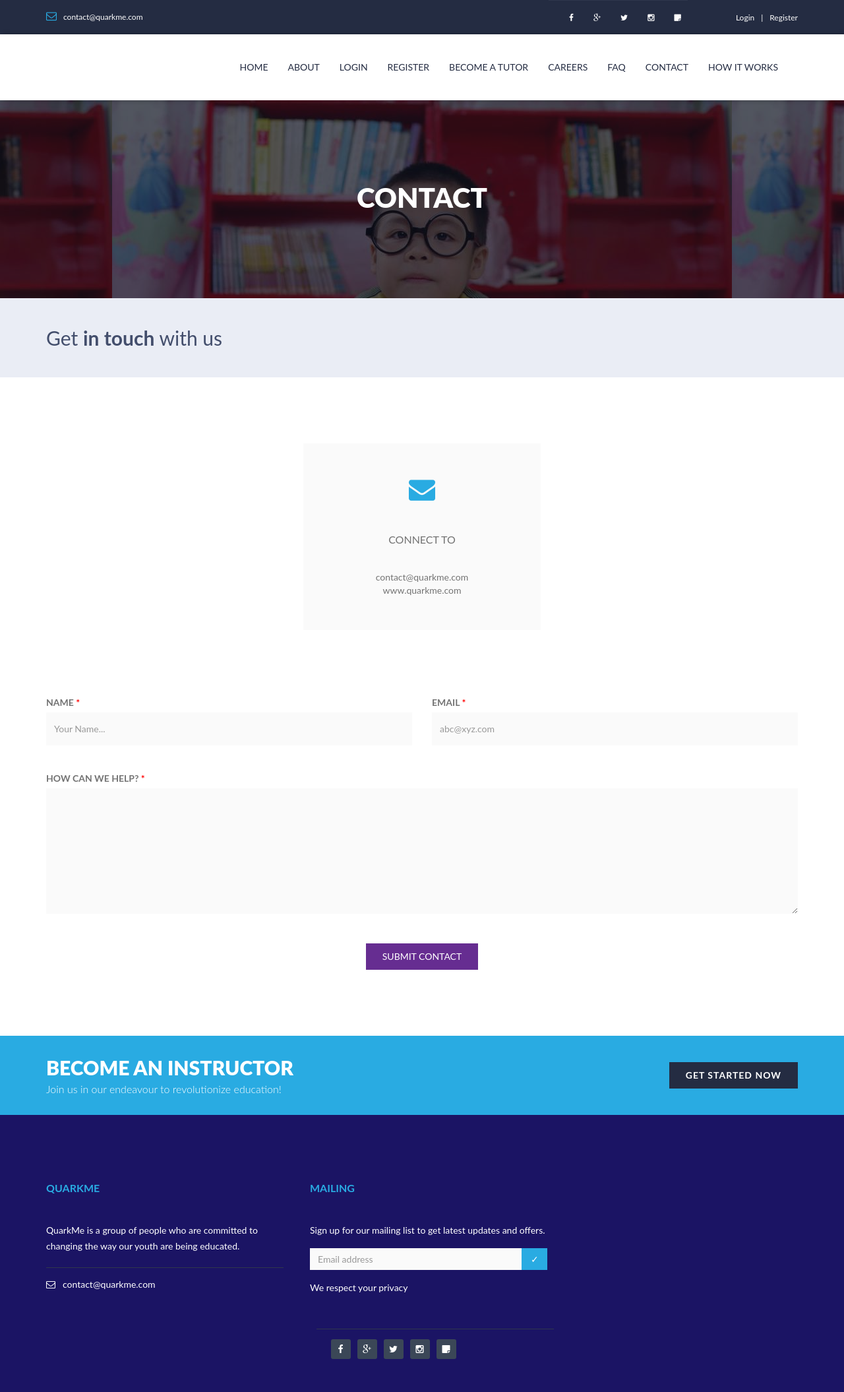
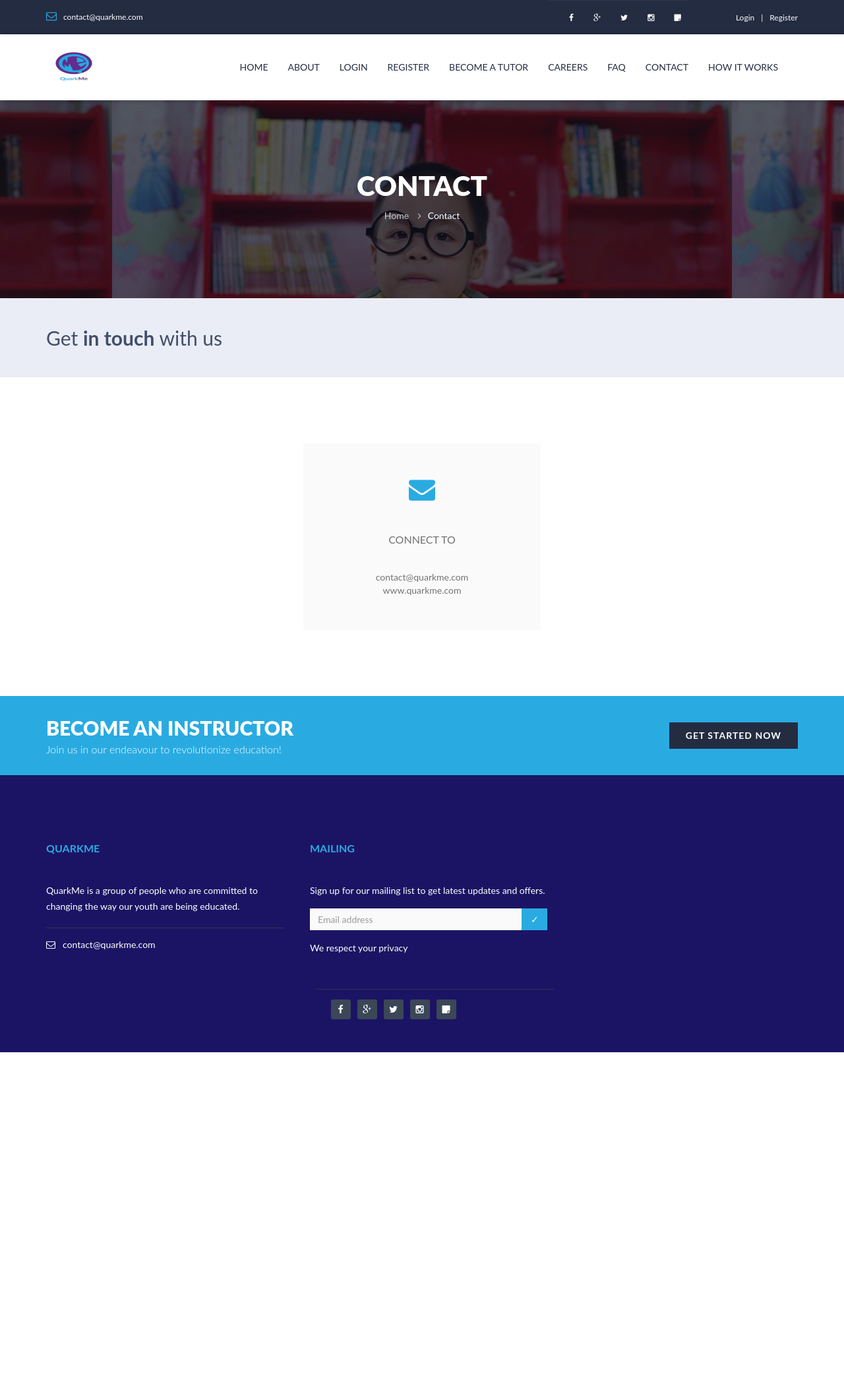
Before and after one commit to Padamja/website, a Django app: page /contact/ in a window 1280 px wide. Shown: the whole page at 66% size. After the commit the page ends 1595 px from the top, so only its background shows below. Run offline with Django 3.2, Linux system fonts and the light colour scheme; some libraries are stand-ins or nearby versions.

Commit message:
feat: updated about, contact, careers, faq pages

```diff
--- a/quarkme/templates/html/contact.html
+++ b/quarkme/templates/html/contact.html
@@ -26,7 +26,8 @@ QuarkMe | Contact Us
             <div class="container">
                 <div class="header-main-wrapper">
                     <div class="navbar-heade">
-
+                        <div class="logo pull-left"><a href="/" class="header-logo"><img src="{% static 'images/logo-color-1.png' %}" alt style="width: 84px;
+                            height: 50px;"/></a></div>
                         <button type="button" data-toggle="collapse" data-target=".navigation" class="navbar-toggle edugate-navbar"><span class="icon-bar"></span><span class="icon-bar"></span><span class="icon-bar"></span>
                         </button>
                     </div>
@@ -73,7 +74,13 @@ QuarkMe | Contact Us
                             <div class="page-title-wrapper">
                                 <!--.page-title-content-->
                                 <h2 class="captions">Contact</h2>
-                                </div>
+                                <ol class="breadcrumb">
+                                    <li><a href="/">Home</a>
+                                    </li>
+                                    <li class="active"><a href="#">Contact</a>
+                                    </li>
+                                </ol>
+                            </div>
                         </div>
                     </div>
                     <div class="section nav-subscribe">
@@ -108,38 +115,6 @@ QuarkMe | Contact Us
 
                                     </div>
                                 </div>
-                                <form class="bg-w-form contact-form" method="post" action="send_form_email.php">
-                                    <div class="row">
-                                        <div class="col-md-6">
-                                            <div class="form-group">
-                                                <label class="control-label form-label">NAME <span class="highlight">*</span>
-                                                </label>
-                                                <input type="text" placeholder="Your Name..." id="name" class="form-control form-input" />
-                                                <!--label.control-label.form-label.warning-label(for="") Warning for the above !-->
-                                            </div>
-                                        </div>
-                                        <div class="col-md-6">
-                                            <div class="form-group">
-                                                <label class="control-label form-label">EMAIL <span class="highlight">*</span>
-                                                </label>
-                                                <input type="text" placeholder="abc@xyz.com" id="email" class="form-control form-input" />
-                                                <!--label.control-label.form-label.warning-label(for="")-->
-                                            </div>
-                                        </div>
-
-                                        <div class="col-md-12">
-                                            <div class="contact-question form-group">
-                                                <label class="control-label form-label">HOW CAN WE HELP? <span class="highlight">*</span>
-                                                </label>
-                                                <textarea id="comment" class="form-control form-input"></textarea>
-                                            </div>
-                                        </div>
-                                    </div>
-                                    <div class="contact-submit">
-                                        <button type="submit" class="btn btn-contact btn-green"><span>SUBMIT CONTACT</span>
-                                        </button>
-                                    </div>
-                                </form>
                             </div>
                         </div>
                     </div>
--- a/quarkme/templates/html/index.html
+++ b/quarkme/templates/html/index.html
@@ -12,7 +12,7 @@ QuarkMe | Home
             <div class="container">
                 <div class="header-main-wrapper">
                     <div class="navbar-heade">
-                        <div class="logo pull-left"><a href="index.html" class="header-logo"><img src="{% static 'images/logo-color-1.png' %}" alt style="width: 84px;
+                        <div class="logo pull-left"><a href="/" class="header-logo"><img src="{% static 'images/logo-color-1.png' %}" alt style="width: 84px;
                             height: 50px;"/></a></div>
                         <button type="button" data-toggle="collapse" data-target=".navigation" class="navbar-toggle edugate-navbar"><span class="icon-bar"></span><span class="icon-bar"></span><span class="icon-bar"></span>
                         </button>
@@ -58,11 +58,11 @@ QuarkMe | Home
                                                                                              ">Learn </br> How To Learn.</h8>
                                  </div>
                                 <div class="group-button">
-                                    <a href="student-registration.html">
+                                    <a href="student-registration">
                                         <button data-wow-delay="1.3s" data-wow-duration="0.8s" class="btn btn-transition-2 wow fadeInLeft"><span>I want to learn</span>
                                         </button>
                                     </a>
-                                    <a href="tutor-registration.html">
+                                    <a href="tutor-registration">
                                         <button data-wow-delay="1.3s" data-wow-duration="0.8s" class="btn btn-green wow fadeInRight"><span>I want to teach</span>
                                         </button>
                                     </a>
```
Also changed, not shown: quarkme/templates/html/about-us.html (+5 -3 lines), quarkme/templates/html/careers.html (+24 -7 lines), quarkme/templates/html/faq.html (+7 -4 lines), quarkme/templates/html/how-it-works.html (+7 -7 lines).
